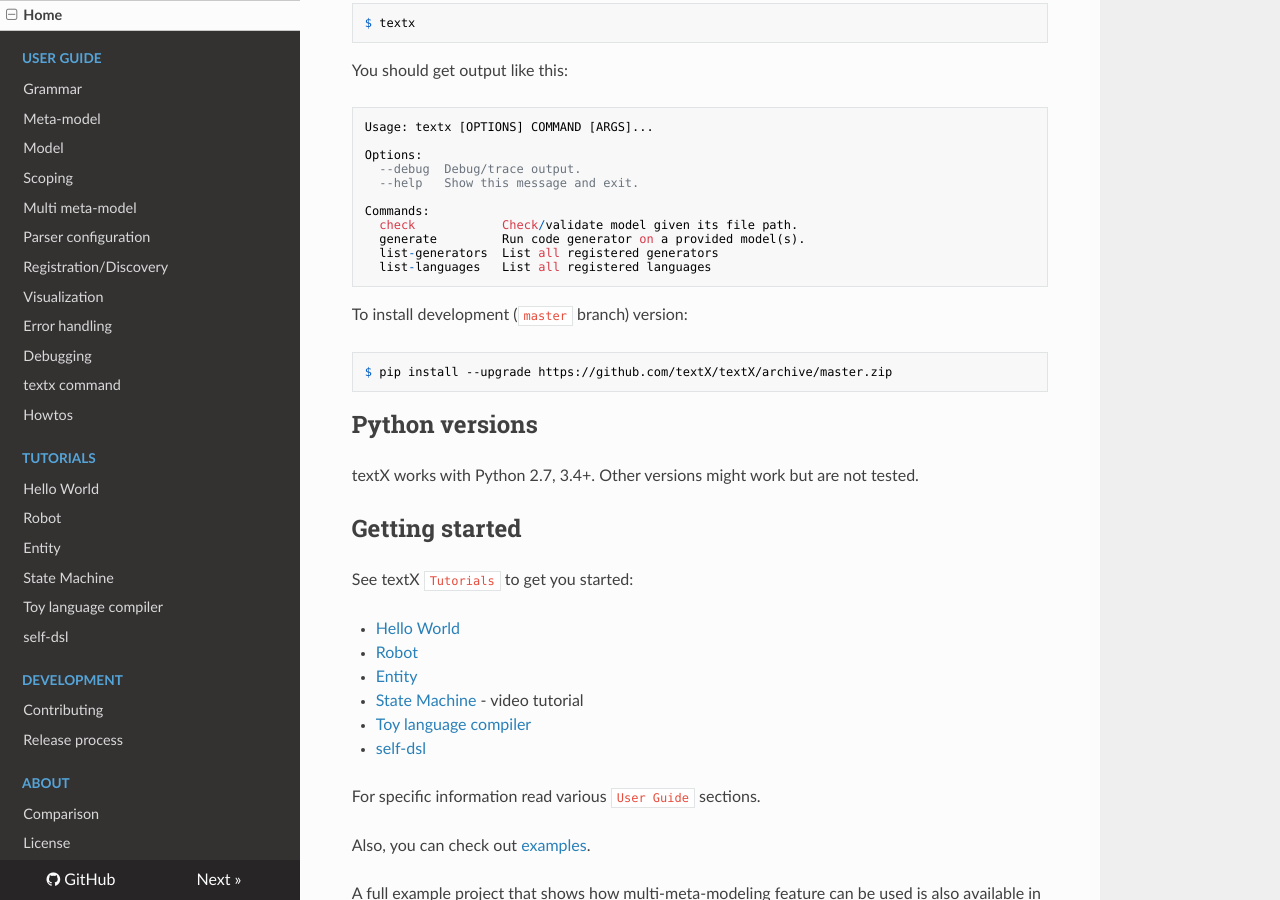
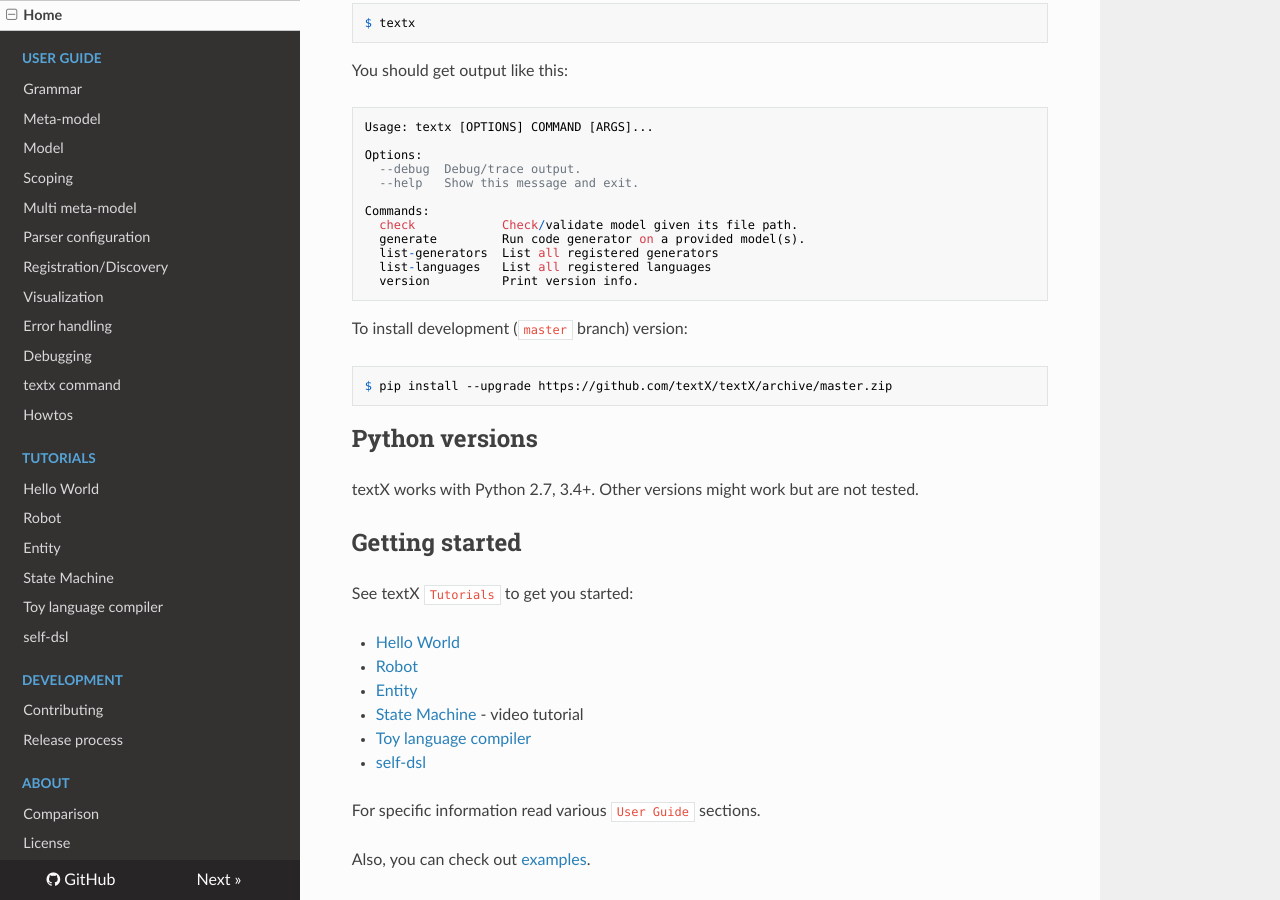
Before and after one commit to textX/textX, an MkDocs documentation site: the page built from docs/index.md, in a window 1280 px wide and 900 px high, scrolled down 2653 px. Built offline with MkDocs 1.6.1, drawn with Linux system fonts in a browser that asks for light colours; nearby versions of some CDN libraries; comment, search, counter and statistics services are not loaded.

Commit message:
Update docs -- add `version` output to `textx` command

```diff
--- a/docs/index.md
+++ b/docs/index.md
@@ -130,6 +130,7 @@
       generate         Run code generator on a provided model(s).
       list-generators  List all registered generators
       list-languages   List all registered languages
+      version          Print version info.
 
 
 To install development (`master` branch) version:
```
